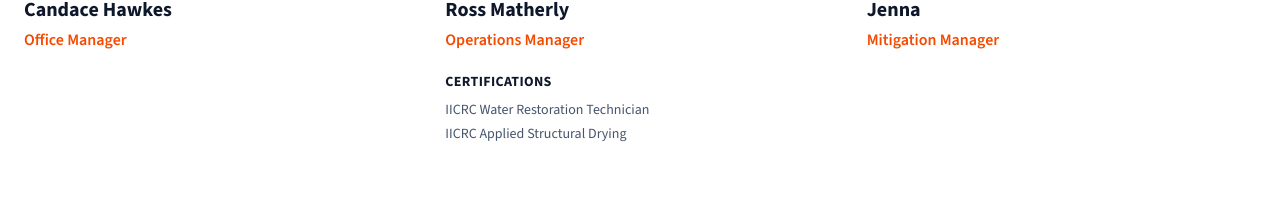
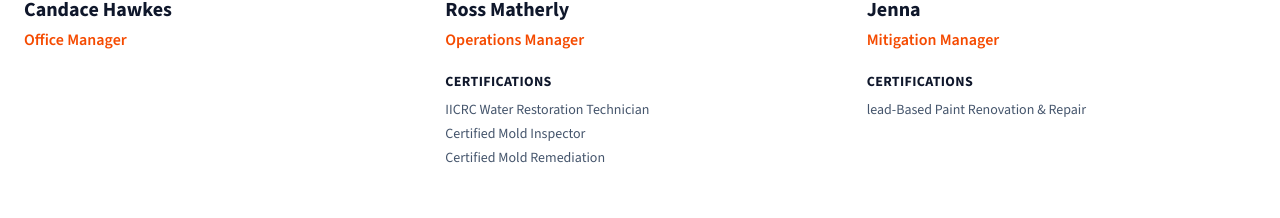
Before and after one commit to Davidhub907/FR_Website, a Next.js app: page /about in a window 1280 px wide. Shown: the part 1567-1785 px from the top of the page. Built offline with nearby package versions, Linux system fonts and the light colour scheme.

Commit message:
Finished the about us page

```diff
--- a/app/about/page.js
+++ b/app/about/page.js
@@ -23,14 +23,15 @@
     image: "/images/services/Ross-headshot.jpeg",
     certifications: [
       "IICRC Water Restoration Technician",
-      "IICRC Applied Structural Drying",
+      "Certified Mold Inspector",
+      "Certified Mold Remediation",
     ],
   },
   {
     name: "Jenna",
     role: "Mitigation Manager",
-    image: "/images/team/jenna.jpg",
-    certifications: [],
+    image: "/images/services/Jenna-headshot.jpeg",
+    certifications: ["lead-Based Paint Renovation & Repair"],
   },
 ];
 
```
